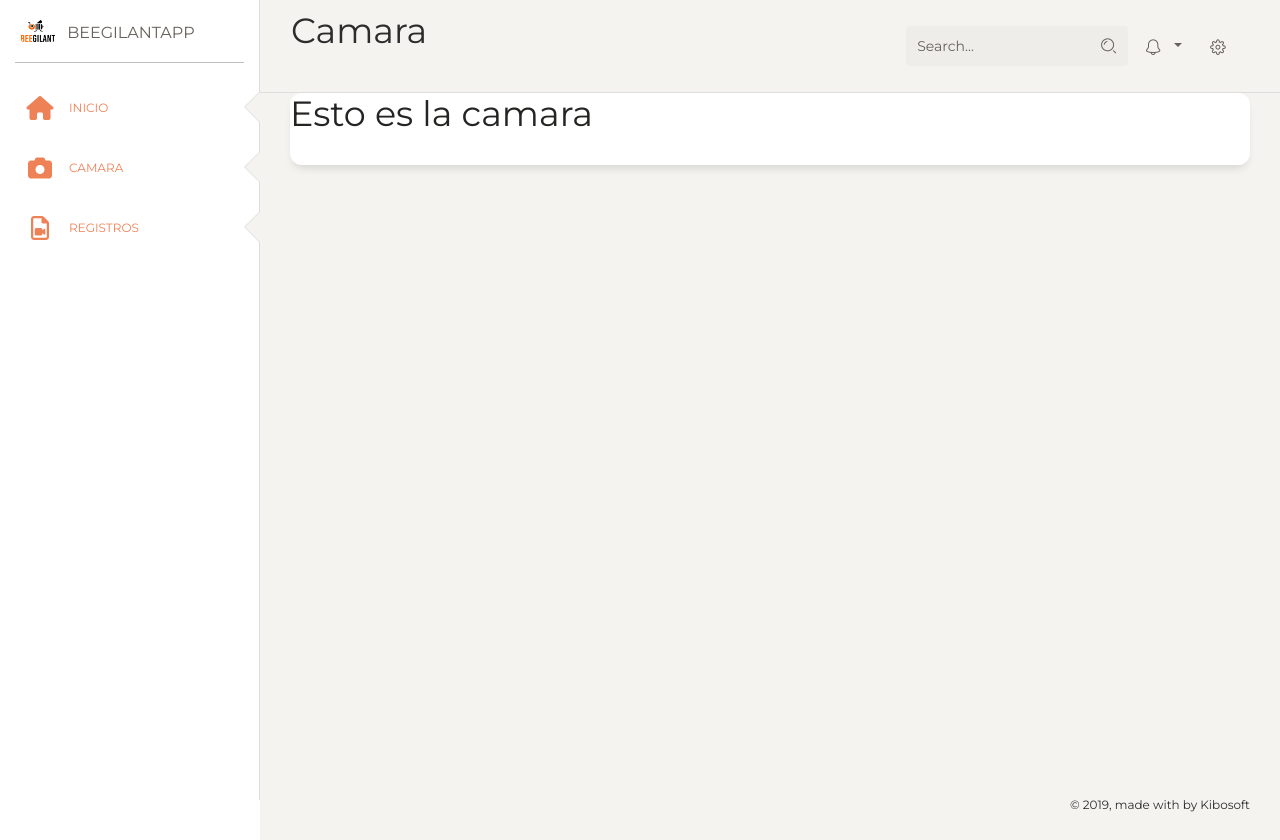
After one commit to bluesrv/Feria, a Django app: page /camara in a window 1280 px wide. The commit adds this page. Run offline with Django 3.2, Linux system fonts and the light colour scheme; some libraries are stand-ins or nearby versions.

Commit message:
navegacion

```diff
--- a/frontService/menu/urls.py
+++ b/frontService/menu/urls.py
@@ -1,7 +1,9 @@
 from django.urls import path
 
 from.import views
-from menu.views import index
+from menu.views import index,camara,registros
 urlpatterns = [
-    path('', index),
+    path('', index, name='index'),
+    path('camara',camara, name='camara'),
+    path('registros',registros, name="registros"),
  ]
--- a/frontService/menu/views.py
+++ b/frontService/menu/views.py
@@ -5,3 +5,7 @@ from django.http import HttpResponse
 
 def index(request):
     return render(request,'menu/index.html')
+def camara(request):
+	return render(request,'menu/camara.html')
+def registros(request):
+	return render(request,'menu/registros.html')
--- a/frontService/static/css/styles.css
+++ b/frontService/static/css/styles.css
@@ -1,4 +1,4 @@
-
+/*
 .contenedor-side{
 	margin-top: 20px;
 	background-color: #696969;
@@ -42,3 +42,4 @@ li a:hover {
     width: auto;
     padding: 10px;
 }
+*/
--- a/frontService/templates/base/dashboard.html
+++ b/frontService/templates/base/dashboard.html
@@ -30,26 +30,26 @@
             <img src="../../static/img/LOGO_BEE.png">
           </div>
         </a>
-        <a href="" class="simple-text logo-normal">
+        <a href="{% url 'index' %}" class="simple-text logo-normal">
           BeegilantApp
         </a>
       </div>
       <div class="sidebar-wrapper">
         <ul class="nav">
-          <li class="active ">
-            <a href="">
+          <li class="active">
+            <a href=" {% url 'index' %}">
               <i class="fa fa-home"></i>
               <p>Inicio</p>
             </a>
           </li>
-          <li  class="active ">
-            <a href="">
+          <li  class="active">
+            <a href="{% url 'camara' %}">
               <i class="fa fa-camera"></i>
               <p>Camara</p>
             </a>
           </li>
-          <li  class="active ">
-            <a href="">
+          <li  class="active">
+            <a href="{% url 'registros' %}">
               <i class="fa fa-file-movie-o"></i>
               <p>Registros</p>
             </a>
@@ -69,7 +69,9 @@
                 <span class="navbar-toggler-bar bar3"></span>
               </button>
             </div>
-            <a class="navbar-brand" href="#pablo">Grafico</a>
+            {% block titulo %}
+            <h2>title</h2>
+            {% endblock %}
           </div>
           <button class="navbar-toggler" type="button" data-toggle="collapse" data-target="#navigation" aria-controls="navigation-index" aria-expanded="false" aria-label="Toggle navigation">
             <span class="navbar-toggler-bar navbar-kebab"></span>
@@ -88,14 +90,6 @@
               </div>
             </form>
             <ul class="navbar-nav">
-              <li class="nav-item">
-                <a class="nav-link btn-magnify" href="#pablo">
-                  <i class="nc-icon nc-layout-11"></i>
-                  <p>
-                    <span class="d-lg-none d-md-block">Stats</span>
-                  </p>
-                </a>
-              </li>
               <li class="nav-item btn-rotate dropdown">
                 <a class="nav-link dropdown-toggle" href="http://example.com" id="navbarDropdownMenuLink" data-toggle="dropdown" aria-haspopup="true" aria-expanded="false">
                   <i class="nc-icon nc-bell-55"></i>
--- /dev/null
+++ b/frontService/templates/menu/camara.html
@@ -0,0 +1,15 @@
+{% extends 'base/dashboard.html' %}
+
+
+
+{% block title %}
+<title>Beegilant</title>
+{% endblock %}
+
+{% block titulo %}
+<h2>Camara</h2>
+{% endblock %}
+
+{% block content %}
+<h2> Esto es la camara</h2>
+{% endblock %}
--- a/frontService/templates/menu/index.html
+++ b/frontService/templates/menu/index.html
@@ -6,7 +6,9 @@
 <title>Beegilant</title>
 {% endblock %}
 
-
+{% block titulo %}
+<h2>Inicio</h2>
+{% endblock %}
 
 {% block content %}
 
```
Also changed, not shown: frontService/templates/menu/registros.html (added, +15 -0 lines), frontService/README.md (added), 1 other file.
